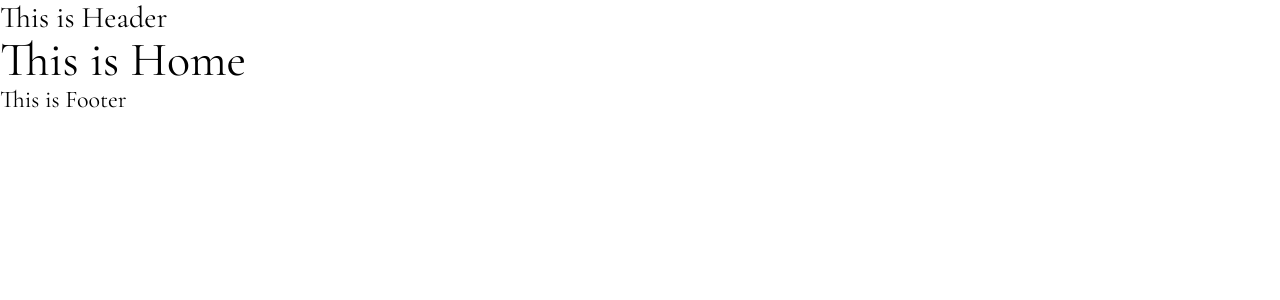
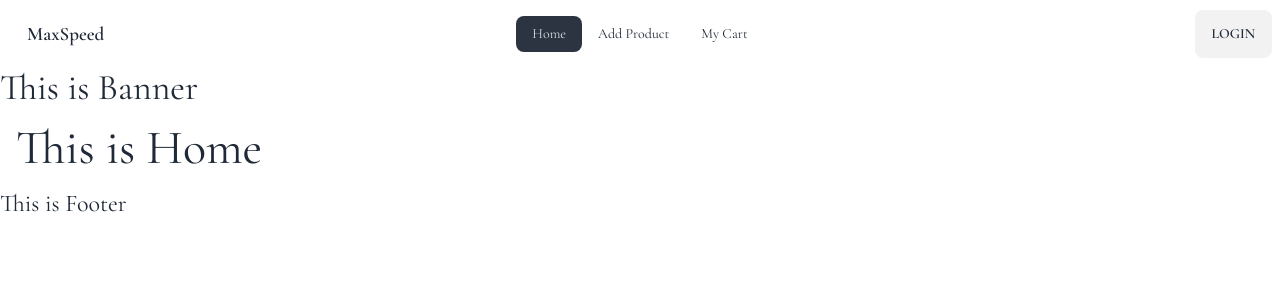
Before and after one commit to rudro987/Brand-Shop, a React (Vite) app: page / in a window 1280 px wide. Shown: the top 300 px of the page. Built offline with nearby package versions, Linux system fonts and the light colour scheme.

Commit message:
navbar completed and basic routing implemented as a single page application

```diff
--- a/package.json
+++ b/package.json
@@ -24,6 +24,7 @@
     "@types/react-dom": "^18.2.7",
     "@vitejs/plugin-react": "^4.0.3",
     "autoprefixer": "^10.4.16",
+    "daisyui": "^3.9.3",
     "eslint": "^8.45.0",
     "eslint-plugin-react": "^7.32.2",
     "eslint-plugin-react-hooks": "^4.6.0",
--- /dev/null
+++ b/src/components/Authentication/Login.jsx
@@ -0,0 +1,9 @@
+const Login = () => {
+    return (
+        <div className="max-w-[1320px] mx-auto p-4">
+            <h1>This is Login Page</h1>
+        </div>
+    );
+};
+
+export default Login;
--- /dev/null
+++ b/src/components/Authentication/Register.jsx
@@ -0,0 +1,9 @@
+const Register = () => {
+    return (
+        <div className="max-w-[1320px] mx-auto p-4">
+            <h1>Register Here</h1>
+        </div>
+    );
+};
+
+export default Register;
--- a/src/components/Header/Header.jsx
+++ b/src/components/Header/Header.jsx
@@ -1,7 +1,9 @@
+import NavBar from "./NavBar/NavBar";
+
 const Header = () => {
     return (
         <div>
-            <h1 className="text-3xl">This is Header</h1>
+            <NavBar></NavBar>
         </div>
     );
 };
--- /dev/null
+++ b/src/components/Header/NavBar/NavBar.jsx
@@ -0,0 +1,96 @@
+import { Link, NavLink } from "react-router-dom";
+
+const NavBar = () => {
+  return (
+    <div className="navbar bg-base-100 max-w-[1320px] mx-auto">
+      <div className="navbar-start">
+        <div className="dropdown">
+          <label tabIndex={0} className="btn btn-ghost lg:hidden">
+            <svg
+              xmlns="http://www.w3.org/2000/svg"
+              className="h-5 w-5"
+              fill="none"
+              viewBox="0 0 24 24"
+              stroke="currentColor"
+            >
+              <path
+                strokeLinecap="round"
+                strokeLinejoin="round"
+                strokeWidth="2"
+                d="M4 6h16M4 12h8m-8 6h16"
+              />
+            </svg>
+          </label>
+          <ul
+            tabIndex={0}
+            className="menu menu-sm dropdown-content mt-3 z-[1] p-2 shadow bg-base-100 rounded-box w-52"
+          >
+            <li>
+              <a>Item 1</a>
+            </li>
+            <li>
+              <a>Item 3</a>
+            </li>
+          </ul>
+        </div>
+        <a className="btn btn-ghost normal-case text-xl hidden lg:inline-flex">
+          MaxSpeed
+        </a>
+      </div>
+      <div className="navbar-center">
+        <ul className="menu menu-horizontal px-1 hidden lg:flex">
+          <li>
+            <NavLink
+              to="/"
+              className={({ isActive, isPending, isTransitioning }) =>
+                [
+                  isPending ? "pending" : "",
+                  isActive ? "active" : "",
+                  isTransitioning ? "transitioning" : "",
+                ].join(" ")
+              }
+            >
+              Home
+            </NavLink>
+          </li>
+          <li>
+          <NavLink
+              to="/add-product"
+              className={({ isActive, isPending, isTransitioning }) =>
+                [
+                  isPending ? "pending" : "",
+                  isActive ? "active" : "",
+                  isTransitioning ? "transitioning" : "",
+                ].join(" ")
+              }
+            >
+              Add Product
+            </NavLink>
+          </li>
+          <li>
+          <NavLink
+              to="/my-cart"
+              className={({ isActive, isPending, isTransitioning }) =>
+                [
+                  isPending ? "pending" : "",
+                  isActive ? "active" : "",
+                  isTransitioning ? "transitioning" : "",
+                ].join(" ")
+              }
+            >
+              My Cart
+            </NavLink>
+          </li>
+        </ul>
+        <a className="btn btn-ghost normal-case text-xl lg:hidden inline-flex">
+          MaxSpeed
+        </a>
+      </div>
+      <div className="navbar-end">
+        <Link to="/login"><button className="btn">Login</button></Link>
+      </div>
+    </div>
+  );
+};
+
+export default NavBar;
--- /dev/null
+++ b/src/pages/AddProduct/AddProduct.jsx
@@ -0,0 +1,9 @@
+const AddProduct = () => {
+    return (
+        <div className="max-w-[1320px] mx-auto p-4">
+            <h1>Add product</h1>
+        </div>
+    );
+};
+
+export default AddProduct;
--- /dev/null
+++ b/src/pages/Home/Banner/Banner.jsx
@@ -0,0 +1,9 @@
+const Banner = () => {
+    return (
+        <div>
+            <h1 className="text-4xl">This is Banner</h1>
+        </div>
+    );
+};
+
+export default Banner;
--- a/src/pages/Home/Home.jsx
+++ b/src/pages/Home/Home.jsx
@@ -1,9 +1,13 @@
+import Banner from "./Banner/Banner";
 const Home = () => {
-    return (
-        <div>
-            <h1 className="text-5xl">This is Home</h1>
-        </div>
-    );
+  return (
+    <div>
+      <Banner></Banner>
+      <div className="max-w-[1320px] mx-auto p-4">
+        <h1 className="text-5xl">This is Home</h1>
+      </div>
+    </div>
+  );
 };
 
 export default Home;
--- /dev/null
+++ b/src/pages/MyCart/MyCart.jsx
@@ -0,0 +1,9 @@
+const MyCart = () => {
+    return (
+        <div className="max-w-[1320px] mx-auto p-4">
+            <h1>My Cart</h1>
+        </div>
+    );
+};
+
+export default MyCart;
--- a/tailwind.config.js
+++ b/tailwind.config.js
@@ -14,5 +14,5 @@
       }
     },
   },
-  plugins: [],
+  plugins: [require("daisyui")],
 }
```
Also changed, not shown: src/routes/routes.jsx (+20 -0 lines), .eslintrc.cjs, 1 other file (tests, documents, lock files or other folders).
